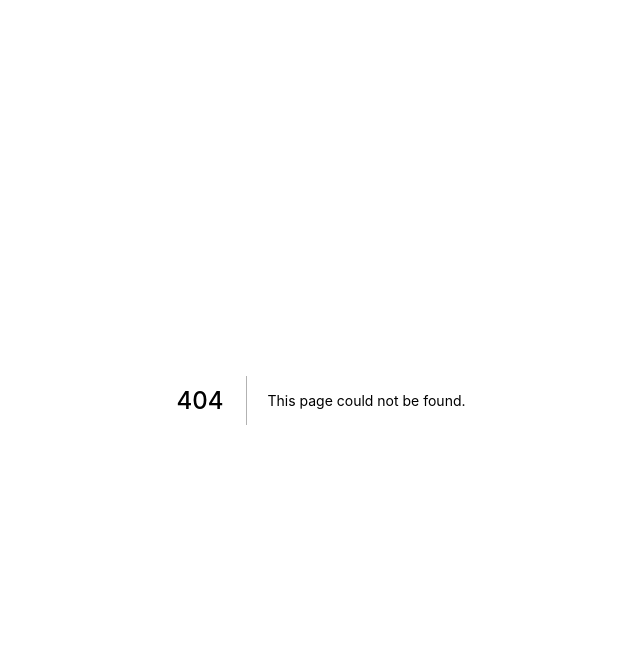
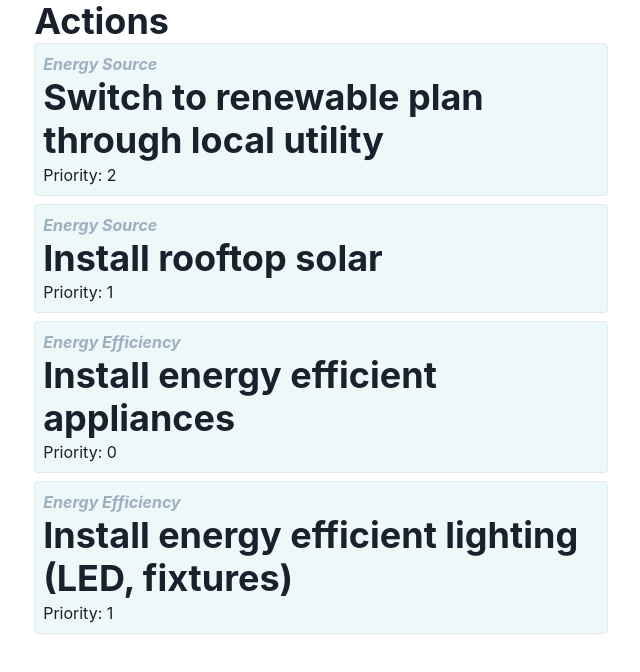
Before and after one commit to theappbusiness/climate-360-fe, a Next.js app: page /actions in a window 1280 px wide. Before the commit this address had no page. Shown: the top 672 px of the page, without its empty margins (319-959 px from the left). Built offline with nearby package versions, Linux system fonts and the light colour scheme; data requests are answered from the project's data file.

Commit message:
mock actions

```diff
--- /dev/null
+++ b/mock-server/actions.json
@@ -0,0 +1,28 @@
+{
+  "actions": [
+    {
+      "id": "1",
+      "category": "Energy Source",
+      "description": "Switch to renewable plan through local utility",
+      "priority": 2
+    },
+    {
+      "id": "2",
+      "category": "Energy Source",
+      "description": "Install rooftop solar",
+      "priority": 1
+    },
+    {
+      "id": "3",
+      "category": "Energy Efficiency",
+      "description": "Install energy efficient appliances",
+      "priority": 0
+    },
+    {
+      "id": "4",
+      "category": "Energy Efficiency",
+      "description": "Install energy efficient lighting (LED, fixtures)",
+      "priority": 1
+    }
+  ]
+}
--- a/package.json
+++ b/package.json
@@ -12,7 +12,8 @@
     "lint": "eslint --ignore-path .prettierignore \"**/*.{js,jsx,ts,tsx}\"",
     "lint:fix": "eslint --fix --ignore-path .prettierignore \"**/*.{js,jsx,ts,tsx}\"",
     "typecheck": "tsc --noEmit",
-    "test": "jest"
+    "test": "jest",
+    "mock-server": "json-server --watch --port 3001 ./mock-server/actions.json"
   },
   "dependencies": {
     "@chakra-ui/react": "^2.2.1",
@@ -49,6 +50,7 @@
     "husky": "^8.0.1",
     "jest": "^28.1.1",
     "jest-environment-jsdom": "^28.1.2",
+    "json-server": "^0.17.0",
     "prettier": "^2.7.1",
     "ts-jest": "^28.0.5",
     "typescript": "4.7.4",
--- /dev/null
+++ b/pages/actions.tsx
@@ -0,0 +1,52 @@
+import { Box, Container, Heading, Text } from '@chakra-ui/react'
+import type { GetServerSideProps, NextPage } from 'next'
+
+interface Action {
+  id: string
+  category: string
+  description: string
+  priority: number
+}
+
+type Actions = Action[]
+
+const Home: NextPage<{ actions: Actions }> = ({ actions }) => {
+  return (
+    <Container>
+      <Heading>Actions</Heading>
+      {actions.map(({ id, description, priority, category }) => {
+        return (
+          <Box
+            key={id}
+            borderRadius="4"
+            borderWidth="1px"
+            borderStyle="solid"
+            borderColor="gray.200"
+            mb={2}
+            p={2}
+            background={'quickbooksSecondary.50'}
+          >
+            <Text fontStyle={'italic'} fontWeight={'bold'} color={'gray.400'}>
+              {category}
+            </Text>
+            <Heading>{description}</Heading>
+            <Text>Priority: {priority}</Text>
+          </Box>
+        )
+      })}
+    </Container>
+  )
+}
+
+export const getServerSideProps: GetServerSideProps<{
+  actions: Actions
+}> = async () => {
+  const actions: Actions = await (
+    await fetch('http://localhost:3001/actions')
+  ).json()
+
+  return { props: { actions } }
+}
+
+// eslint-disable-next-line import/no-default-export
+export default Home
```
Also changed, not shown: 1 other file (tests, documents, lock files or other folders).
